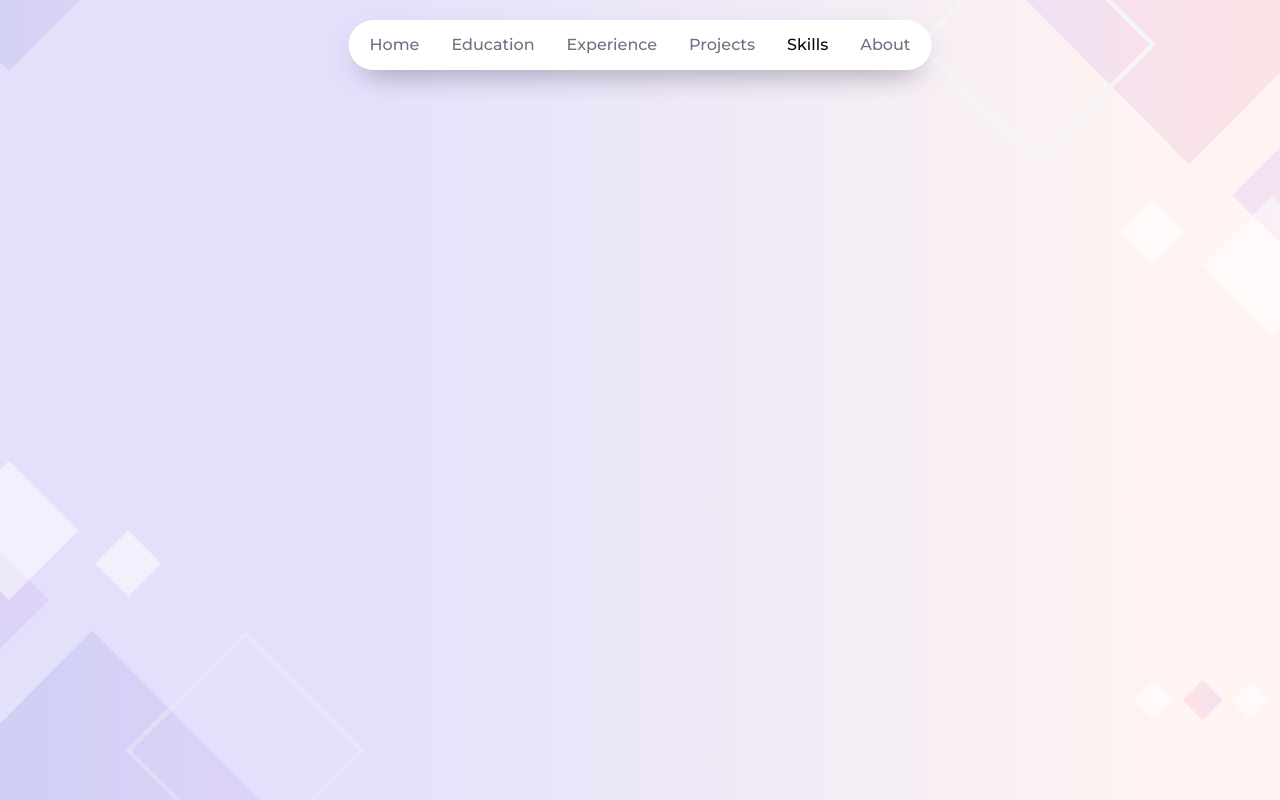
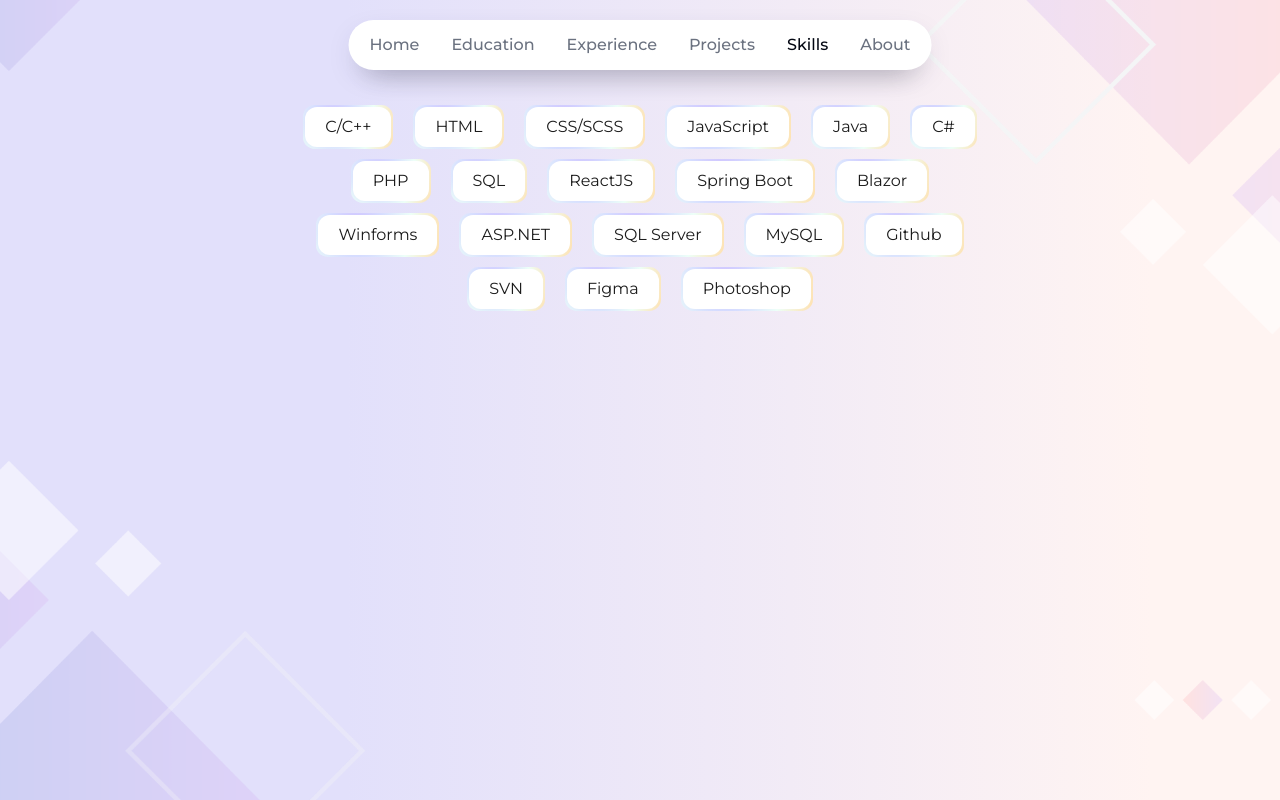
Before and after one commit to AnTTViiii/anttviiii.github.io, a plain HTML site: page skills.html in a window 1280 px wide. Drawn offline with Linux system fonts and the light colour scheme.

Commit message:
modify pages' style for iOS Safari, add page skill

```diff
--- a/components/navbar.js
+++ b/components/navbar.js
@@ -1,9 +1,9 @@
 document.getElementById("navbar").innerHTML = `
     <link rel="stylesheet" href="../css/navbar.css" />
 
-    <i class="toggle-open fa-solid fa-bars fa-2x" style="color: #1b1b1b; position: fixed; right: 40px; top: 20px" onclick="openNavBar()"></i>
-    <i class="toggle-close fa-solid fa-x fa-2x hidden" style="color: #ff97ae; position: fixed; right: 40px; top: 20px" onclick="closeNavBar()"></i>
-    <div class="navigation dflex align-items-center justify-content-center text-gray sm-sz" style="gap: 30px">
+    <i class="toggle-open fa-solid fa-bars fa-2x" style="color: #1b1b1b; position: fixed; right: 25px; top: 20px" onclick="openNavBar()"></i>
+    <i class="toggle-close fa-solid fa-x fa-2x hidden" style="color: #ff97ae; position: fixed; right: 25px; top: 20px" onclick="closeNavBar()"></i>
+    <div class="navigation dflex align-items-center justify-content-center text-gray sm-sz">
         <a href="index.html" class="btn active">Home</a>
         <a href="education.html" class="btn">Education</a>
         <a href="experience.html" class="btn">Experience</a>
--- a/css/navbar.css
+++ b/css/navbar.css
@@ -22,6 +22,10 @@
     width: fit-content;
     padding: 0 1px;
     height: 30px;
+}
+
+.navigation a:not(:last-child) {
+    margin-right: 30px;
 }
 
 .navigation a.active,
@@ -90,6 +94,11 @@
         border-bottom: 2px solid transparent;
     }
 
+    .navigation.open a:not(:last-child) {
+        margin-right: 0;
+        margin-bottom: 30px;
+    }
+
     .navigation.open > a.active,
     .navigation.open > a:hover {
         color: #fff;
--- a/skills.html
+++ b/skills.html
@@ -14,10 +14,70 @@
     <link href="https://fonts.googleapis.com/css2?family=Montserrat:ital,wght@0,100..900;1,100..900&display=swap" rel="stylesheet">
     <script src="https://kit.fontawesome.com/9f5ecf2605.js" crossorigin="anonymous"></script>
 </head>
-<body class="bg bg-gray-50 overflow-hidden">
-    <div class="hidden-bg ph-10 h-100 w-100 overflow-hidden" >
-        <div id="navbar" style="position: relative;"> </div>
+
+<style>
+    .skills {
+        display: flex;
+        flex-wrap: wrap;
+        justify-content: center;
+    }
+
+    .skills > div {
+        margin: 5px 10px;
+    }
+
+    .border-box {
+        height: fit-content;
+        width: fit-content;
+        padding: 2px;
+        background: radial-gradient(circle at 33% 33%, rgba(206, 191, 255, 1) 2%, rgba(214, 221, 255, 1) 33%, rgba(237, 255, 248, 1) 64%, rgba(255, 224, 174, 1) 100%);
+        transition: linear 1s ease-in-out;
+        border-radius: .74rem;
+    }
+
+    .border-box:hover {
+        transform: scale(1.05);
+        transition: all .2s ease-in-out;
+        background: radial-gradient(circle at 33% 33%, rgba(255, 224, 174, 1) 0%, rgba(237, 255, 248, 1) 36%, rgba(214, 221, 255, 1) 67%, rgba(206, 191, 255, 1) 98%);
+    }
+
+    .skill {
+        padding: .5rem 1.25rem;
+        background: white;
+        width: fit-content;
+        border-radius: .75rem;
+        display: flex;
+        align-items: center;
+        justify-content: center;
+        cursor: pointer;
+    }
+</style>
+
+<body class="bg bg-gray-50">
+    <div class="hidden-bg w-100 overflow-hidden" style="height: 100vh">
+        <div id="navbar"> </div>
+
+        <div class="dflex flex-column align-items-center overflow-auto w-100 h-100" style="padding: 90px 20px 20px; margin-left: auto; margin-right: auto;">
+            <div class="p-10 w-100 skills" id="skills" style="max-width: 725px;"></div>
+        </div>
     </div>
 </body>
+
 <script src="components/navbar.js"></script>
+
+<script>
+    const skills = [
+        "C/C++", "HTML", "CSS/SCSS", "JavaScript", "Java", "C#", "PHP", "SQL",
+        "ReactJS", "Spring Boot", "Blazor", "Winforms", "ASP.NET",
+        "SQL Server", "MySQL",  "Github", "SVN", "Figma", "Photoshop"
+    ]
+
+    const ele = document.getElementById('skills');
+
+    skills.map((item, index) => (
+        ele.innerHTML += `
+            <div class="border-box"><div class="skill">${item}</div></div>
+        `
+    ))
+</script>
 </html>
```
